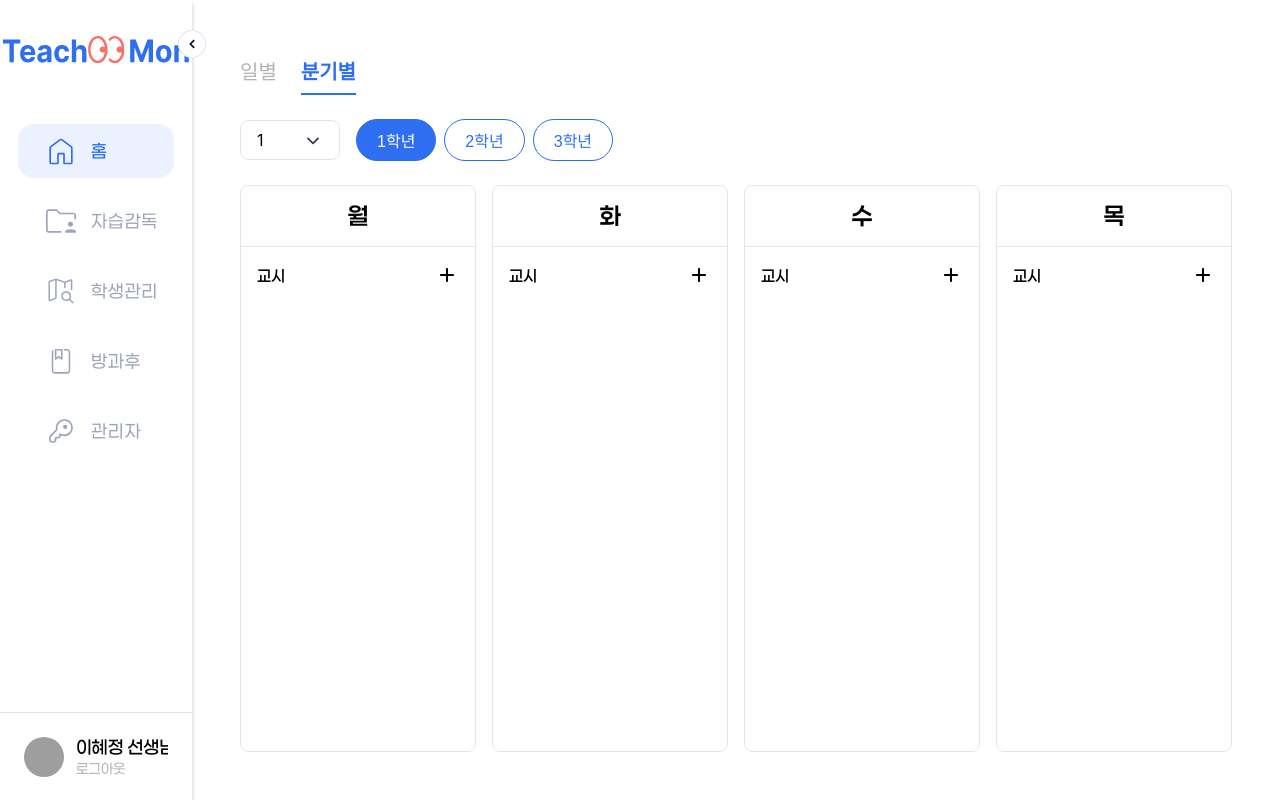
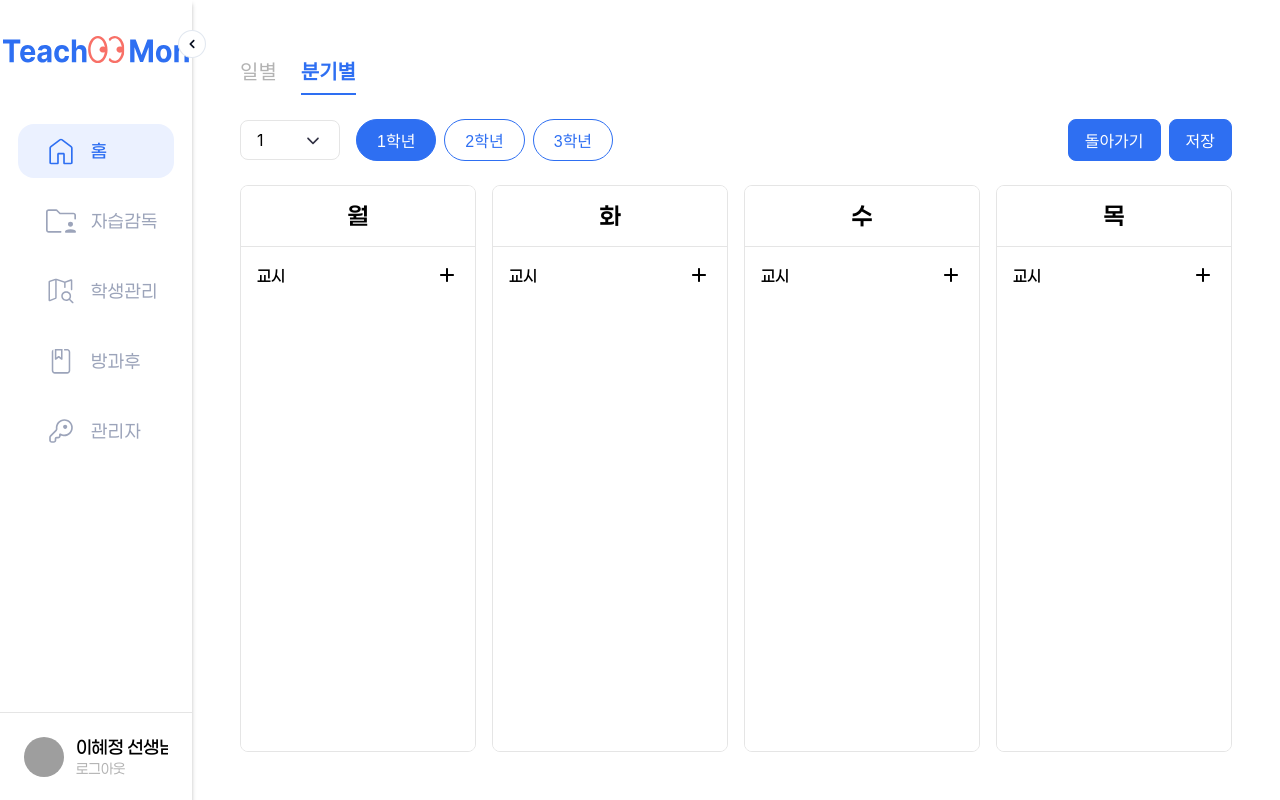
Before and after one commit to Teachers-Teachmon/Teachmon-Client-V2, a React (Vite) app: page /admin/self-study in a window 1280 px wide. Built offline with nearby package versions, Linux system fonts and the light colour scheme; grey boxes are pictures that could not be loaded.

Commit message:
feat(TC-23) :: 코멘트 반영

```diff
--- a/src/containers/admin/self-study/quarterly/index.tsx
+++ b/src/containers/admin/self-study/quarterly/index.tsx
@@ -1,6 +1,8 @@
 import { useState } from 'react';
+import { useNavigate } from 'react-router-dom';
 import * as S from './style';
 import Dropdown from '@/components/ui/input/dropdown';
+import Button from '@/components/ui/button';
 import plusIcon from '/icons/admin-self-study/plus.svg';
 import minusIcon from '/icons/admin-self-study/minus.svg';
 
@@ -46,9 +48,10 @@ const createInitialSchedule = (): DaySchedule[] => {
 };
 
 export default function QuarterlySection() {
+  const navigate = useNavigate();
   const [selectedQuarter, setSelectedQuarter] = useState<Quarter>(1);
   const [selectedGrade, setSelectedGrade] = useState<Grade>(1);
-  const [schedules, setSchedules] = useState<DaySchedule[]>(createInitialSchedule());
+  const [schedules, setSchedules] = useState<DaySchedule[]>(() => createInitialSchedule());
 
   const handleGradeSelect = (grade: Grade) => {
     setSelectedGrade(grade);
@@ -92,9 +95,18 @@ export default function QuarterlySection() {
     });
   };
 
+  const handleSave = () => {
+    console.log('저장:', { selectedQuarter, selectedGrade, schedules });
+  };
+
+  const handleCancel = () => {
+    navigate(-1);
+  };
+
   return (
     <S.Container>
       <S.FilterContainer>
+        <S.FilterLeft>
           <S.QuarterDropdownWrapper>
             <Dropdown<Quarter>
               placeholder="분기"
@@ -118,6 +130,11 @@ export default function QuarterlySection() {
               </S.GradeButton>
             ))}
           </S.GradeButtonGroup>
+        </S.FilterLeft>
+        <S.ActionGroup>
+          <Button variant="confirm" text="돌아가기" onClick={handleCancel} />
+          <Button variant="confirm" text="저장" onClick={handleSave} />
+        </S.ActionGroup>
       </S.FilterContainer>
 
       <S.ScheduleContainer>
--- a/src/containers/admin/self-study/quarterly/style.ts
+++ b/src/containers/admin/self-study/quarterly/style.ts
@@ -5,13 +5,20 @@ export const Container = styled.div`
   display: flex;
   flex-direction: column;
   flex: 1;
+  min-height: 0;
 `;
 
 export const FilterContainer = styled.div`
   display: flex;
   align-items: center;
+  justify-content: space-between;
+  margin-bottom: 24px;
+`;
+
+export const FilterLeft = styled.div`
+  display: flex;
+  align-items: center;
   gap: 16px;
-  margin-bottom: 24px;
 `;
 
 export const QuarterDropdownWrapper = styled.div`
@@ -43,12 +50,19 @@ export const ScheduleContainer = styled.div`
   display: flex;
   gap: 16px;
   flex: 1;
+  min-height: 0;
   overflow-x: auto;
+`;
+
+export const ActionGroup = styled.div`
+  display: flex;
+  gap: 8px;
 `;
 
 export const DayColumn = styled.div`
   flex: 1;
   min-width: 180px;
+  height: 100%;
   display: flex;
   flex-direction: column;
   border: 1px solid ${colors.n02};
@@ -71,6 +85,7 @@ export const PeriodSection = styled.div`
   flex: 1;
   padding: 16px;
   background: ${colors.background};
+  min-height: 0;
 `;
 
 export const PeriodHeader = styled.div`
@@ -111,6 +126,30 @@ export const PeriodList = styled.div`
   display: flex;
   flex-direction: column;
   gap: 8px;
+  flex: 1;
+  min-height: 0;
+  overflow-y: auto;
+  padding-right: 4px;
+  overscroll-behavior: contain;
+  scrollbar-width: thin;
+  scrollbar-color: ${colors.n03} transparent;
+
+  &::-webkit-scrollbar {
+    width: 6px;
+  }
+
+  &::-webkit-scrollbar-track {
+    background: transparent;
+  }
+
+  &::-webkit-scrollbar-thumb {
+    background: ${colors.n02};
+    border-radius: 999px;
+  }
+
+  &::-webkit-scrollbar-thumb:hover {
+    background: ${colors.n03};
+  }
 `;
 
 export const PeriodRow = styled.div`
```
Lines whose indentation alone changed are shown as unchanged.
